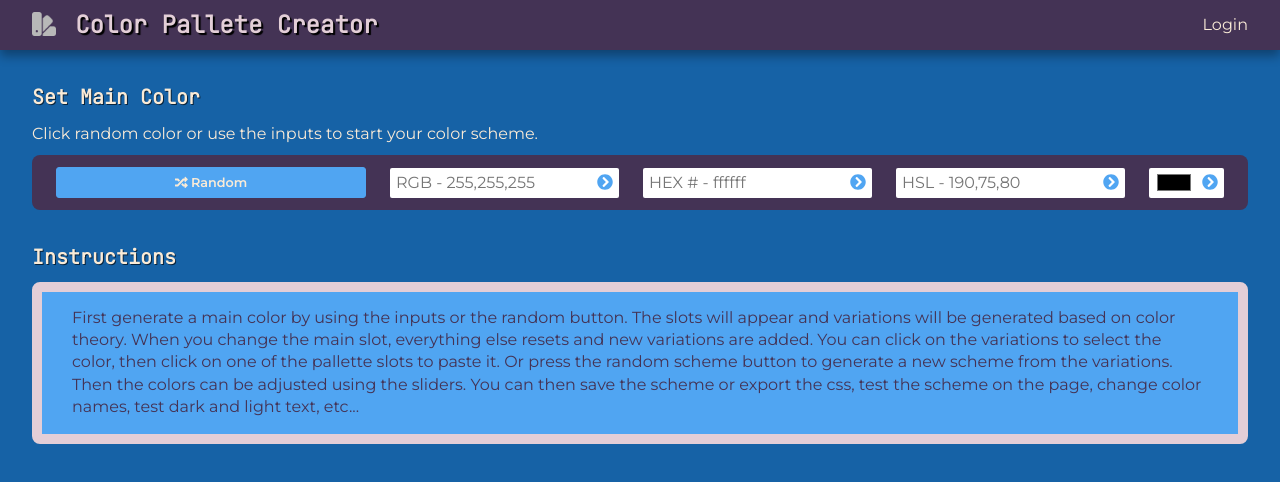
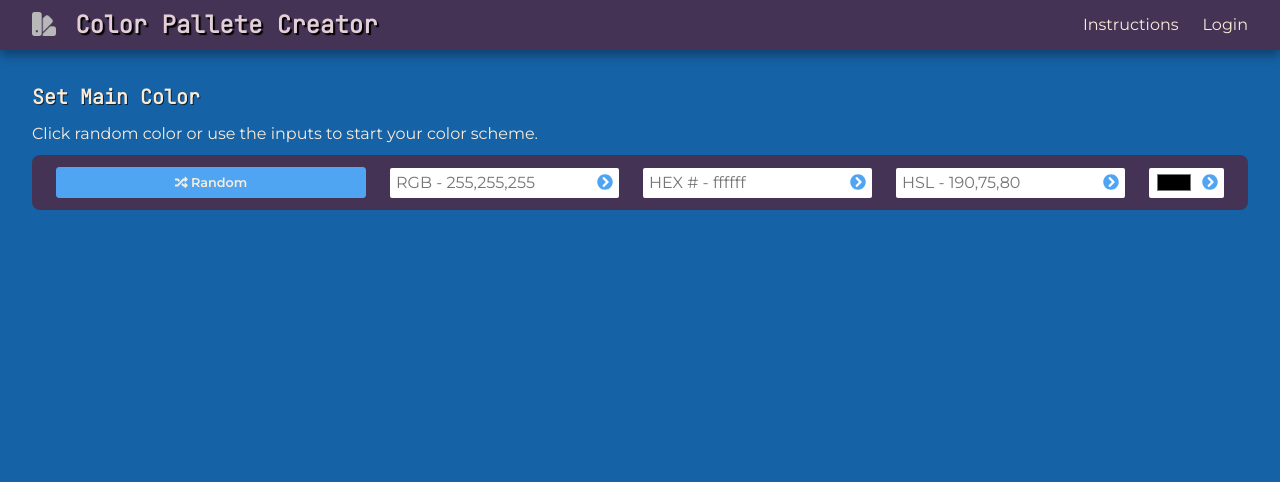
Before and after one commit to rogerio-romao/pallete-creator, a Vue app: page / in a window 1280 px wide. Shown: the top 482 px of the page. Built offline with nearby package versions, Linux system fonts and the light colour scheme; a web font is replaced by a local one.

Commit message:
instructions is a modal

```diff
--- a/src/App.vue
+++ b/src/App.vue
@@ -1,6 +1,6 @@
 <template>
   <!-- NAV  -->
-  <MainNav></MainNav>
+  <MainNav @openInstructionsModal="showInstructionsModal = true" />
 
   <!-- MAIN  -->
   <main>
@@ -37,26 +37,18 @@
       <h2>Saved Palletes</h2>
       <SavedPalletes />
     </div>
-
-    <!-- instructions  -->
-    <h2>Instructions</h2>
-    <div class="instructions-wrapper">
-      <p>
-        First generate a main color by using the inputs or the random button.
-        The slots will appear and variations will be generated based on color
-        theory. When you change the main slot, everything else resets and new
-        variations are added. You can click on the variations to select the
-        color, then click on one of the pallette slots to paste it. Or press the
-        random scheme button to generate a new scheme from the variations. Then
-        the colors can be adjusted using the sliders. You can then save the
-        scheme or export the css, test the scheme on the page, change color
-        names, test dark and light text, etc...
-      </p>
-    </div>
   </main>
   <!-- END MAIN  -->
 
   <!-- MODALS  -->
+
+  <!-- instructions modal -->
+  <transition name="modal">
+    <Instructions
+      v-if="showInstructionsModal"
+      @close="showInstructionsModal = false"
+    />
+  </transition>
 
   <!-- copy modal -->
   <transition name="modal">
@@ -76,16 +68,18 @@ import { useStore } from "vuex";
 import MainNav from "./components/MainNav.vue";
 import MainColorBox from "./components/MainColorBox.vue";
 import ColorsPane from "./components/ColorsPane.vue";
+import UtilityButtons from "./components/UtilityButtons.vue";
 import MiniSlots from "./components/MiniSlots.vue";
+import SavedPalletes from "./components/SavedPalletes.vue";
+import Instructions from "./components/InstructionsModal.vue";
 import CopyModal from "./components/CopyModal.vue";
 import SaveModal from "./components/SaveModal.vue";
-import UtilityButtons from "./components/UtilityButtons.vue";
-import SavedPalletes from "./components/SavedPalletes.vue";
 
 const store = useStore();
 
 const showCopyModal = ref(false);
 const showSaveModal = ref(false);
+const showInstructionsModal = ref(false);
 
 const uniqueColors = computed(() => store.getters.uniqueColors);
 const mainHSL = computed(() => store.state.mainHSL);
--- /dev/null
+++ b/src/components/InstructionsModal.vue
@@ -0,0 +1,45 @@
+<template>
+  <div class="modal-mask">
+    <div class="modal-wrapper" @click.self="$emit('close')">
+      <div class="modal-container instructions">
+        <div class="instructions-wrapper">
+          <div class="modal-header">
+            <h3>Instructions</h3>
+          </div>
+
+          <div class="modal-body">
+            <p>
+              First generate a main color by using the inputs or the random
+              button. The slots will appear and variations will be generated
+              based on color theory.
+            </p>
+            <p>
+              When you change the main slot, everything else resets and new
+              variations are added. You can click on the variations to select
+              the color, then click on one of the pallette slots to paste it.
+            </p>
+            <p>
+              Or press the random scheme button to generate a new scheme from
+              the variations. Then the colors can be adjusted using the sliders.
+            </p>
+            <p>
+              You can then save the scheme or export the css, test the scheme on
+              the page, change color names, test dark and light text, etc...
+            </p>
+          </div>
+
+          <div class="modal-footer">
+            <button class="main-button" @click="$emit('close')">Close</button>
+          </div>
+        </div>
+      </div>
+    </div>
+  </div>
+</template>
+
+<script>
+export default {};
+</script>
+
+<style>
+</style>
--- a/src/components/MainNav.vue
+++ b/src/components/MainNav.vue
@@ -9,6 +9,7 @@
       </div>
       <div class="nav-links">
         <ul>
+          <li @click="emit('openInstructionsModal')">Instructions</li>
           <li>Login</li>
         </ul>
       </div>
@@ -16,10 +17,8 @@
   </header>
 </template>
 
-<script>
-export default {
-  name: "MainNav",
-};
+<script setup>
+const emit = defineEmits(["openInstructionsModal"]);
 </script>
 
 <style>
--- a/src/style/app.css
+++ b/src/style/app.css
@@ -207,6 +207,22 @@ nav {
   font-size: 1.5rem;
   color: var(--clr-complementary);
   text-shadow: 2px 2px 1px black;
+}
+
+.nav-links ul {
+  display: flex;
+  align-items: center;
+  gap: 1.5rem;
+}
+
+.nav-links ul li {
+  color: var(--text-color);
+  cursor: pointer;
+  transition: all cubic-bezier(0.175, 0.885, 0.32, 1.275) 0.2s;
+}
+
+.nav-links ul li:hover {
+  color: var(--clr-complementary);
 }
 
 /* End Navbar  */
@@ -793,22 +809,18 @@ h2 {
 
 /* Instructions  */
 
-.instructions-wrapper {
-  margin-bottom: var(--mb-lg);
-  color: var(--clr-main);
-  background: var(--clr-accent-light);
-  border-radius: var(--base-radius);
-  display: flex;
-  flex-direction: column;
-  border: 10px solid var(--clr-complementary);
+.modal-container.instructions {
+  margin: 0 auto;
+  color: var(--clr-complementary);
+  background: var(--clr-accent);
 }
 
-.instructions-wrapper p {
+.instructions p {
+  text-align: left;
   padding: 15px 30px;
   margin: 0;
   font-size: 1rem;
   font-weight: 500;
-  line-height: 1.4;
 }
 
 /* Modal */
@@ -824,12 +836,17 @@ h2 {
 }
 
 .modal-wrapper {
-  display: table-cell;
-  vertical-align: middle;
+  display: grid;
+  place-items: center;
+  height: 100vh;
 }
 
 .modal-container {
+  display: grid;
+  place-items: center;
+  width: 100vw;
   width: max-content;
+  max-width: 50%;
   margin: 0px auto;
   padding: 20px 30px;
   background-color: var(--clr-accent);
```
